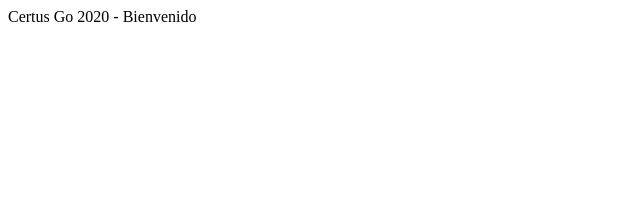
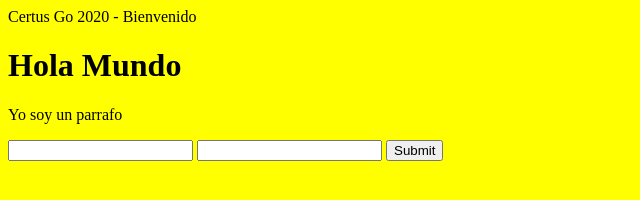
Before and after one commit to aaraujoa/devProyectosUniv, a plain HTML site: page index.html in a window 1280 px wide. Shown: the whole page, without its empty margins (0-640 px from the left). Drawn offline with Linux system fonts and the light colour scheme.

Commit message:
Prueba 09 Abril

```diff
--- a/index.html
+++ b/index.html
@@ -4,9 +4,20 @@
     <meta charset="UTF-8">
     <meta http-equiv="X-UA-Compatible" content="IE=edge">
     <meta name="viewport" content="width=device-width, initial-scale=1.0">
+    <link rel="icon" href="mono.jpg">
+    <link rel="stylesheet" href="styles.css">
     <title>Certus Go</title>
 </head>
 <body>
     Certus Go 2020 - Bienvenido
+    <h1>Hola Mundo</h1>
+    <p>Yo soy un parrafo</p>
+
+    <form>
+        <input type="email" required>
+        <input type="password" required>
+        <input type="submit">
+    </form>
+
 </body>
 </html>
--- /dev/null
+++ b/styles.css
@@ -0,0 +1,3 @@
+html{
+    background: yellow;
+}
```
Also changed, not shown: mono.jpg (added).
